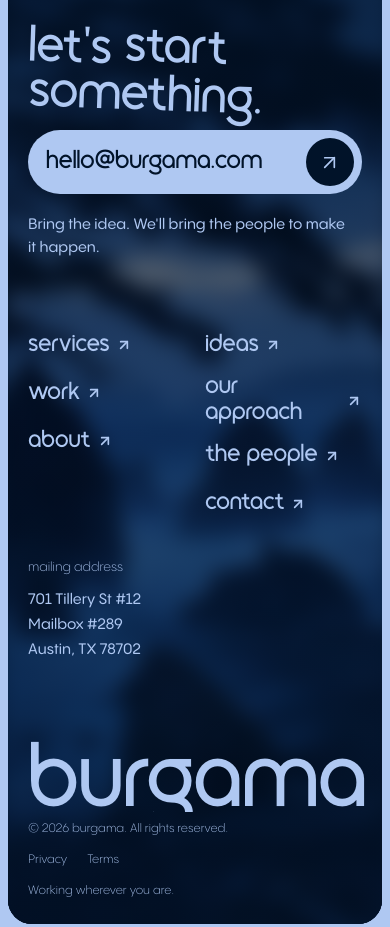
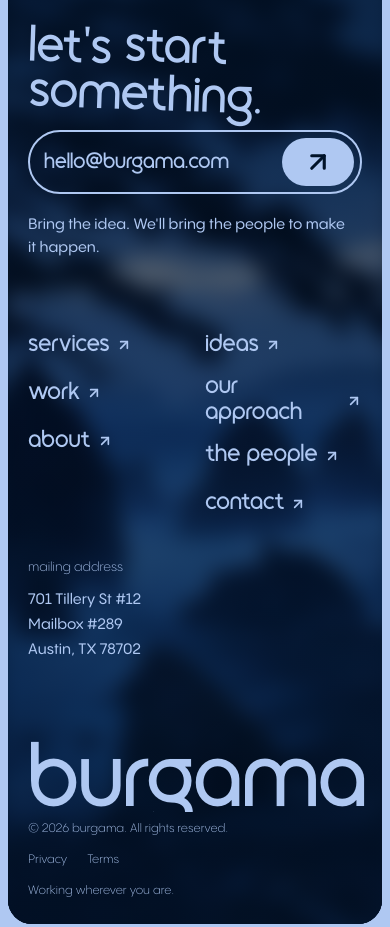
Before and after one commit to cedarandcactus/burgama-site-14.5, a Next.js app: page / in a window 390 px wide. Shown: the part 8600-9527 px from the top of the page. Built offline with nearby package versions, Linux system fonts and the light colour scheme.

Commit message:
feat: adjust site footer padding, border, and color scheme

```diff
--- a/components/site-footer.module.css
+++ b/components/site-footer.module.css
@@ -180,12 +180,12 @@
   gap: 12px;
   min-height: 72px;
   width: min(100%, 420px);
-  padding: 8px 8px 8px 24px;
-  border: 0;
+  padding: 6px 6px 6px 24px;
+  border: 2px solid var(--palette-powder);
   border-radius: 999px;
-  color: var(--palette-navy);
+  color: var(--palette-powder);
   -webkit-text-fill-color: currentColor;
-  background: var(--palette-powder);
+  background: transparent;
   font-family: var(--font-cenura), sans-serif;
   font-size: clamp(24px, 2.3vw, 34px);
   font-weight: 400;
@@ -207,19 +207,19 @@
   display: grid;
   flex: none;
   place-items: center;
-  width: 56px;
-  aspect-ratio: 1;
+  width: 96px;
+  height: 56px;
   overflow: hidden;
-  border-radius: 50%;
-  color: var(--palette-powder);
-  background: var(--palette-navy);
+  border-radius: 999px;
+  color: var(--palette-navy);
+  background: var(--palette-powder);
 }
 
 .emailArrow svg {
   grid-area: 1 / 1;
-  width: 48%;
-  height: 48%;
-  stroke-width: 1.75;
+  width: 30px;
+  height: 30px;
+  stroke-width: 2.5;
   stroke-linecap: round;
   stroke-linejoin: round;
   transition: transform 360ms cubic-bezier(.2, .8, .2, 1);
@@ -425,7 +425,7 @@
 
 @media (hover: hover) and (pointer: fine) {
   .footer .emailButton:hover {
-    background: color-mix(in srgb, var(--palette-powder) 85%, white);
+    background: color-mix(in srgb, var(--palette-powder) 10%, transparent);
   }
 
   .emailButton:hover .emailLabel,
@@ -552,12 +552,13 @@
   .footer .emailButton {
     min-height: 64px;
     gap: 8px;
-    padding-left: 18px;
-    font-size: clamp(21px, 6.2vw, 27px);
+    padding-left: 14px;
+    font-size: clamp(17px, 5.3vw, 23px);
   }
 
   .footer .emailArrow {
-    width: 48px;
+    width: 72px;
+    height: 48px;
   }
 
   .navigation {
```
